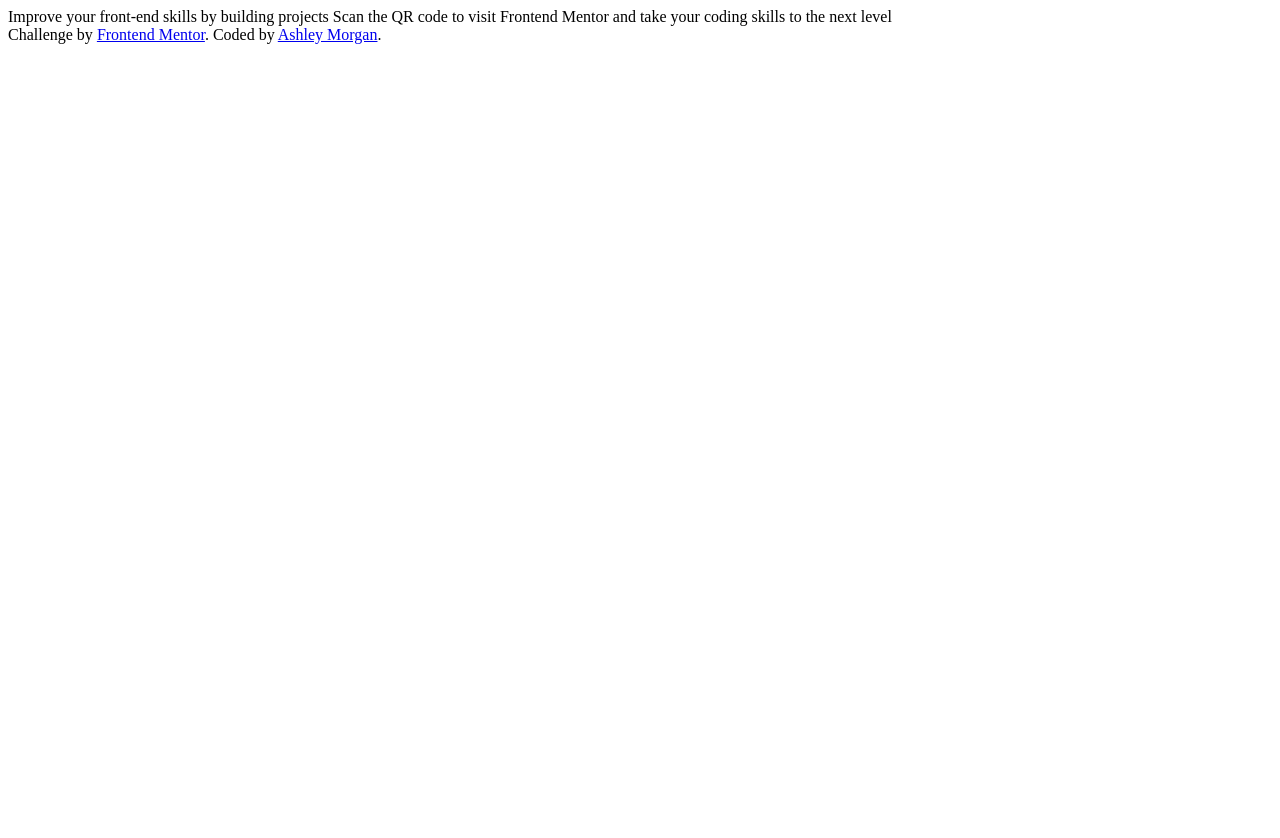
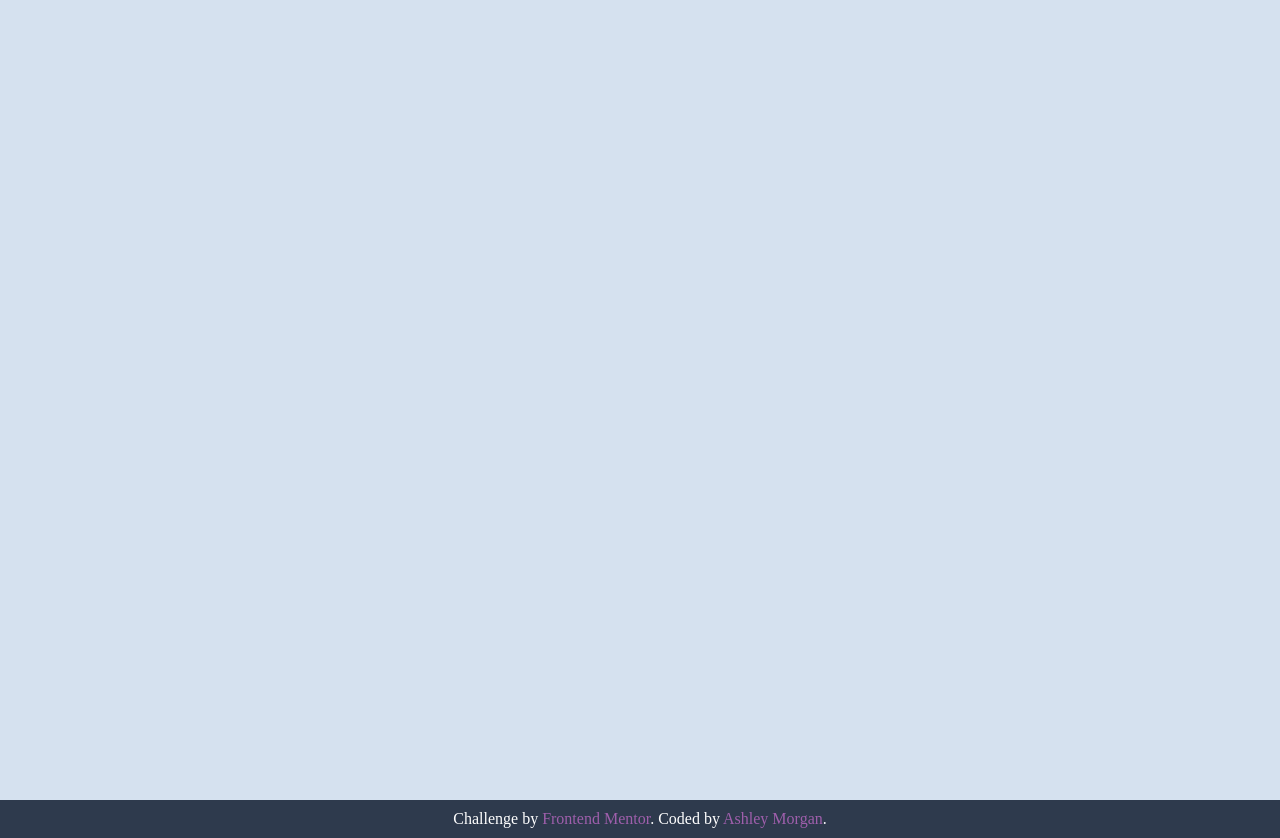
Before and after one commit to AshlavaDev/qr-code, a website: page index.html in a window 1280 px wide. Before the commit the page ends 800 px from the top, so only its background shows below. Drawn offline with Linux system fonts and the light colour scheme.

Commit message:
make link section into a footer with styling, make project area into a section with applicable background colour

```diff
--- a/index.html
+++ b/index.html
@@ -14,16 +14,18 @@
 
     <title>Frontend Mentor | QR code component</title>
     <link rel="stylesheet" href="./styles.css" />
+
   </head>
   <body>
-    Improve your front-end skills by building projects Scan the QR code to visit
-    Frontend Mentor and take your coding skills to the next level
+    <section class="main">
 
-    <div class="attribution">
+    </section>
+
+    <footer class="attribution footer">
       Challenge by
       <a href="https://www.frontendmentor.io?ref=challenge" target="_blank"
         >Frontend Mentor</a
       >. Coded by <a href="https://www.ashleymorganwbdv.com/">Ashley Morgan</a>.
-    </div>
+    </footer>
   </body>
 </html>
--- a/styles.scss
+++ b/styles.scss
@@ -1 +1,37 @@
 /* The stylesheet used to code, that is compiled into styles.css */
+
+/* padding and margin reset */
+* {
+  margin: 0;
+  padding: 0;
+  box-sizing: border-box;
+}
+
+body {
+  background-color: #D5E1EF;
+}
+
+.main {
+  display: flex;
+  justify-content: center;
+  align-items: center;
+  height: 100vh;
+}
+
+.footer {
+  bottom: 0;
+  width: 100%;
+  text-align: center;
+  padding: 10px 0;
+  background-color: #2E3A4D;
+  color: #fff;
+
+  a {
+    color: #9f5fac;
+    text-decoration: none;
+  }
+
+  a:hover {
+    color: #8baed6;
+  }
+}
```
Also changed, not shown: styles.css, 1 other file.
